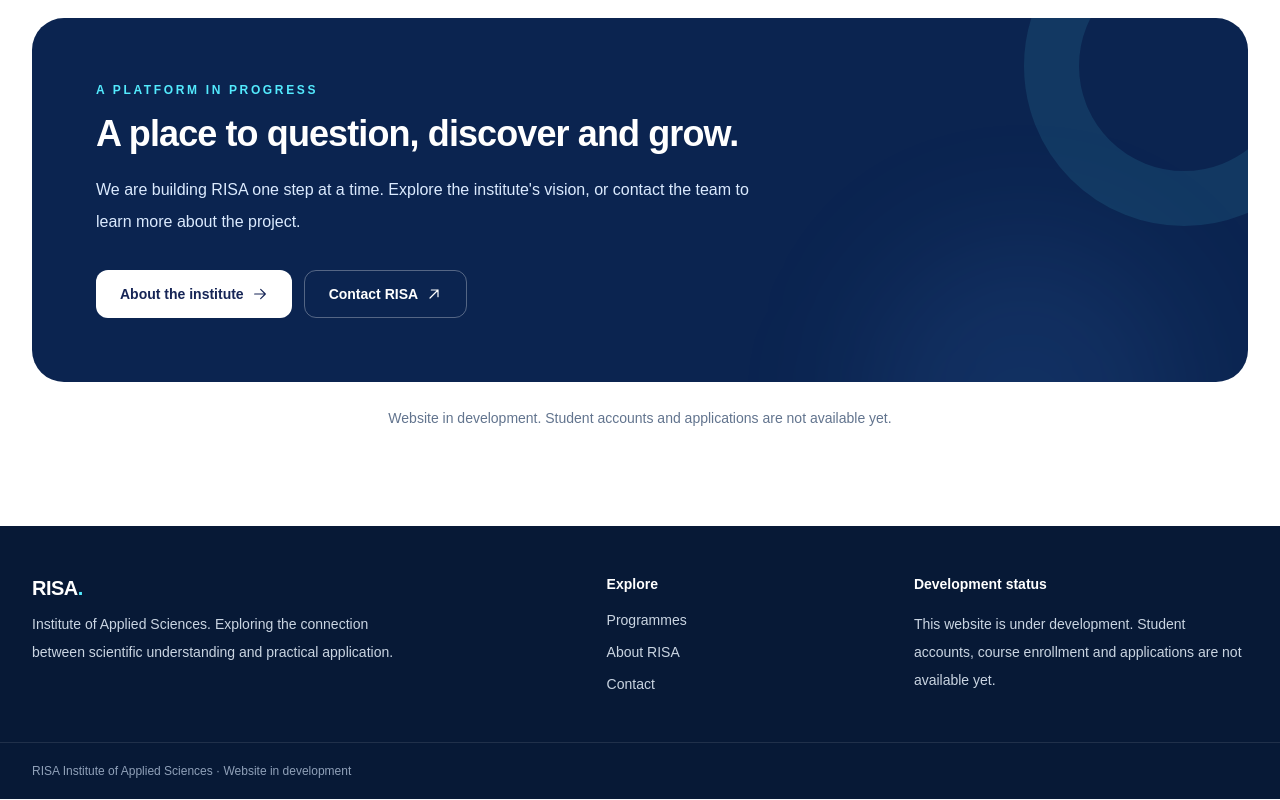
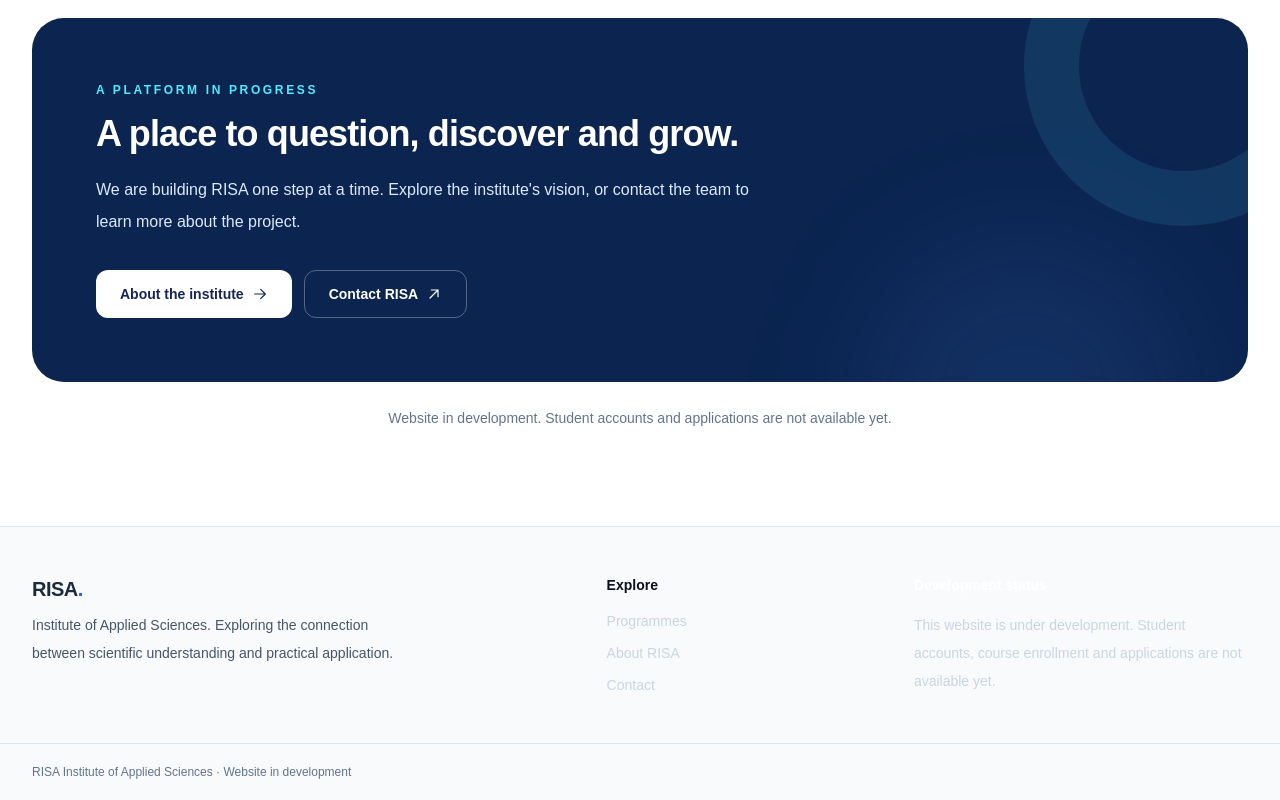
Before and after one commit to RISA-INSTITUTE-WEBSITE/super-duper-spork, a Next.js app: page / in a window 1280 px wide. Shown: the part 2432-3232 px from the top of the page. Built offline with nearby package versions, Linux system fonts and the light colour scheme.

Commit message:
style(risa): align footer with light glass theme

```diff
--- a/src/components/site-footer.tsx
+++ b/src/components/site-footer.tsx
@@ -2,26 +2,26 @@ import Link from "next/link";
 
 export function SiteFooter() {
   return (
-    <footer className="mt-auto bg-[#071936] text-white">
+    <footer className="risa-footer mt-auto border-t border-[#DBEAFE] text-slate-800">
       <div className="mx-auto grid max-w-7xl gap-10 px-5 py-12 sm:px-8 md:grid-cols-[1.6fr_0.8fr_1fr]">
         <div>
           <p className="text-xl font-extrabold tracking-tight">
-            RISA<span className="text-cyan-300">.</span>
+            RISA<span className="text-[#155DFC]">.</span>
           </p>
-          <p className="mt-2 max-w-sm text-sm leading-7 text-slate-300">
+          <p className="mt-2 max-w-sm text-sm leading-7 text-slate-600">
             Institute of Applied Sciences. Exploring the connection between scientific
             understanding and practical application.
           </p>
         </div>
         <div>
-          <h2 className="text-sm font-bold text-white">Explore</h2>
+          <h2 className="text-sm font-bold text-[#0A0F1D]">Explore</h2>
           <nav
             aria-label="Footer navigation"
             className="mt-4 flex flex-col items-start gap-3 text-sm text-slate-300"
           >
             <Link
               href="/programmes"
-              className="hover:text-cyan-200 focus-visible:outline-2 focus-visible:outline-offset-4 focus-visible:outline-white"
+              className="hover:text-[#155DFC] focus-visible:outline-2 focus-visible:outline-offset-4 focus-visible:outline-white"
             >
               Programmes
             </Link>
@@ -47,8 +47,8 @@ export function SiteFooter() {
           </p>
         </div>
       </div>
-      <div className="border-t border-white/10">
-        <div className="mx-auto max-w-7xl px-5 py-5 text-xs text-slate-400 sm:px-8">
+      <div className="border-t border-[#d7e5fa]">
+        <div className="mx-auto max-w-7xl px-5 py-5 text-xs text-slate-500 sm:px-8">
           RISA Institute of Applied Sciences · Website in development
         </div>
       </div>
```
